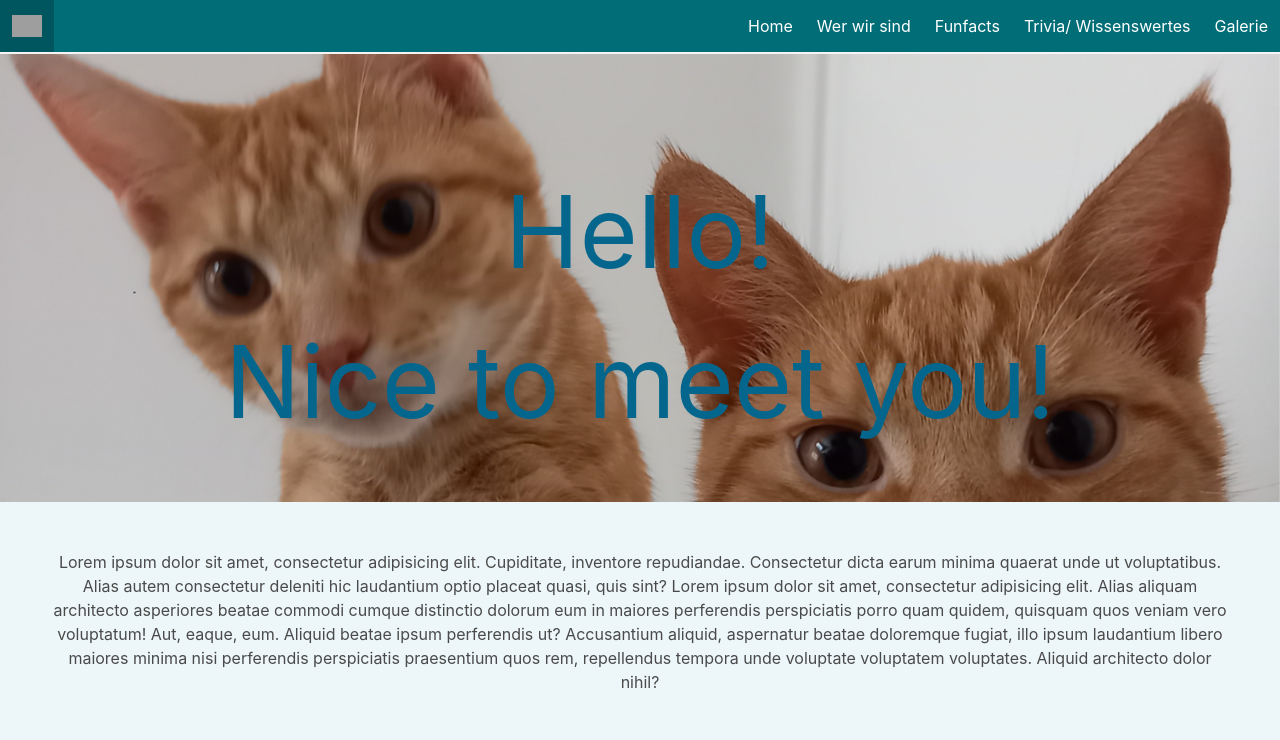
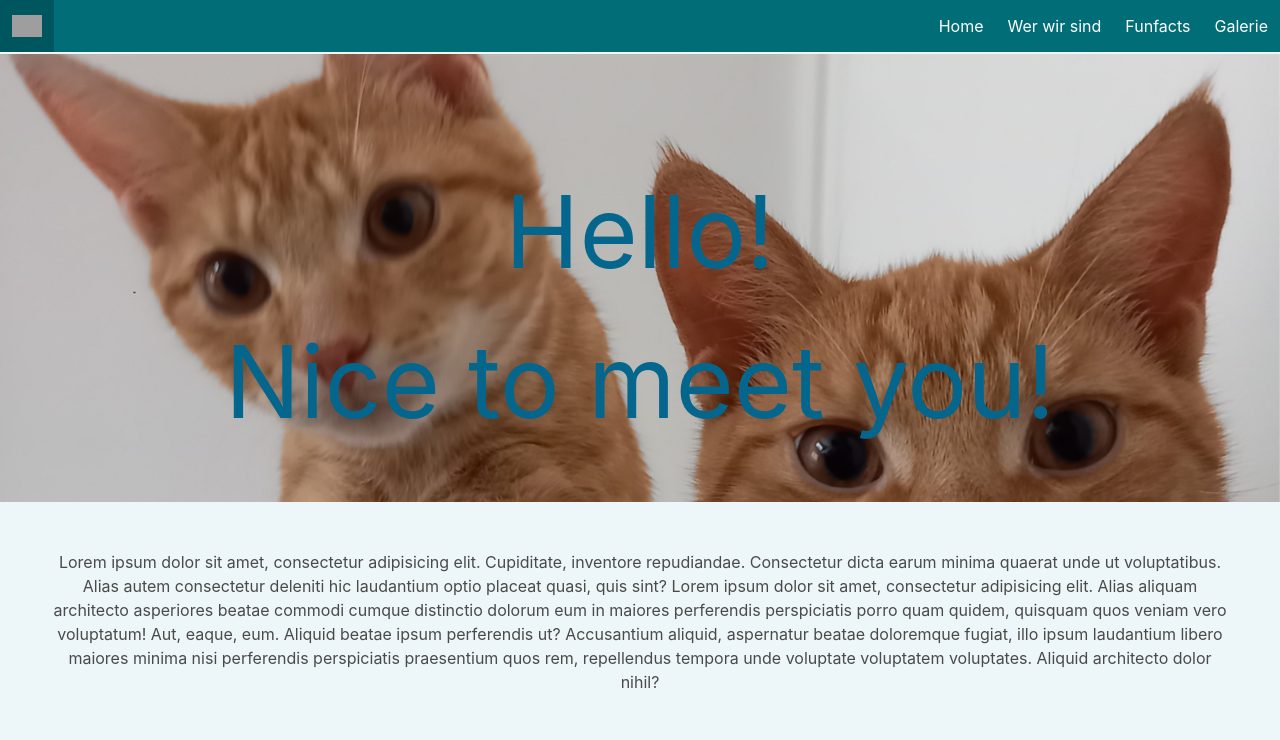
Before and after one commit to sarah-die/all-about-cats, a Next.js app: page / in a window 1280 px wide. Shown: the top 740 px of the page. Built offline with nearby package versions, Linux system fonts and the light colour scheme; grey boxes are pictures that could not be loaded.

Commit message:
removed page from navbar

```diff
--- a/src/components/NavBar.tsx
+++ b/src/components/NavBar.tsx
@@ -51,9 +51,9 @@ export const NavBar = () => {
           <a className="navbar-item" href={"/funfacts"}>
             Funfacts
           </a>
-          <a className="navbar-item" href={"/knowledge"}>
-            Trivia/ Wissenswertes
-          </a>
+          {/*<a className="navbar-item" href={"/knowledge"}>*/}
+          {/*  Trivia/ Wissenswertes*/}
+          {/*</a>*/}
           <a className="navbar-item" href={"/gallery"}>
             Galerie
           </a>
```
